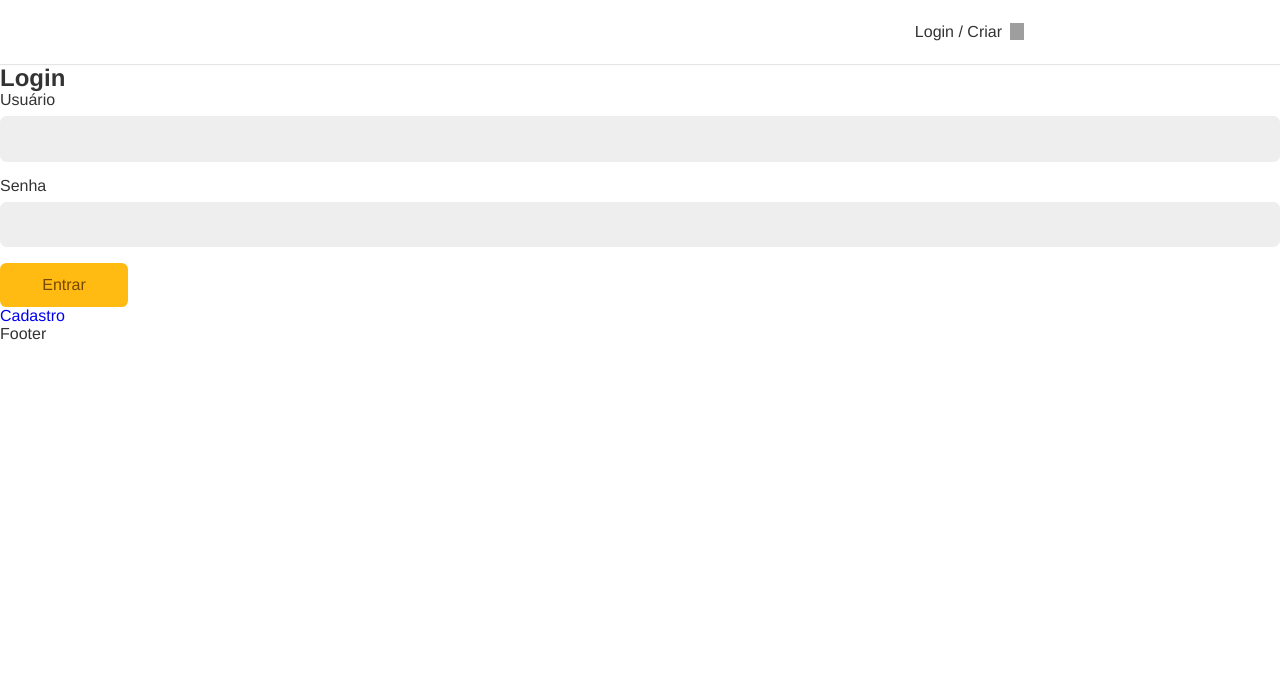
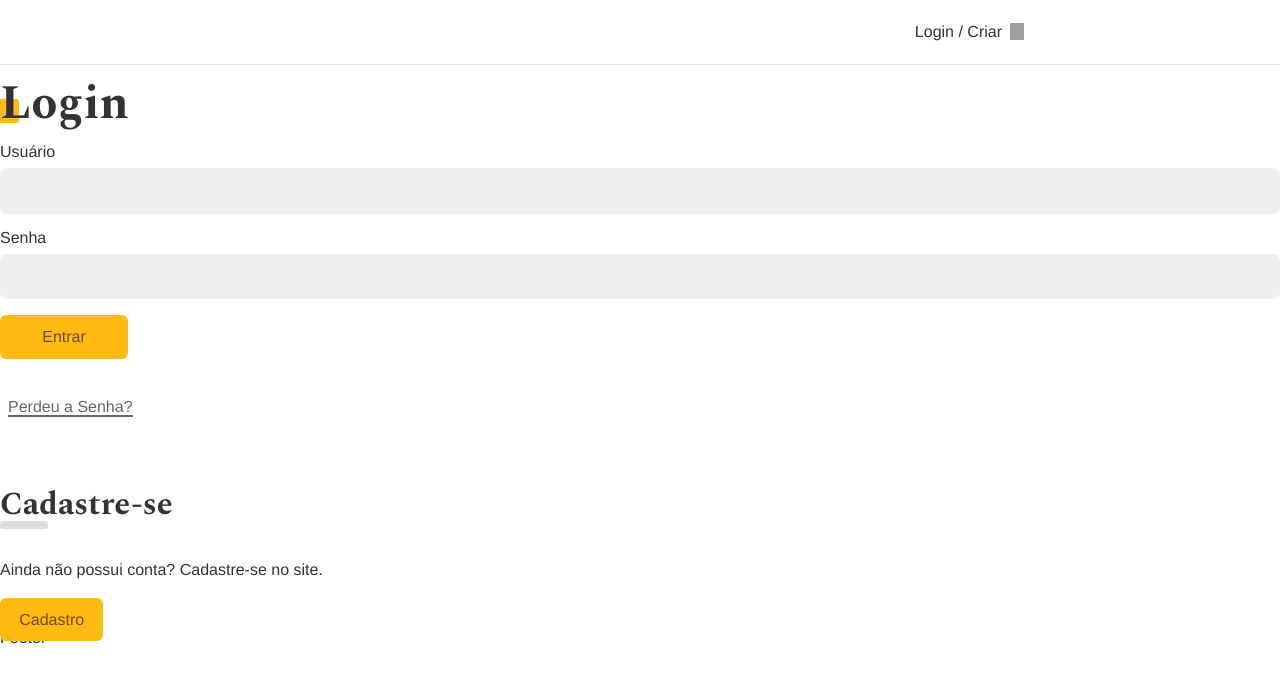
Before and after one commit to klevessonroseno/dogs-react-client, a React (Create React App) app: page /login in a window 1280 px wide. Shown: the top 682 px of the page. Built offline with nearby package versions, Linux system fonts and the light colour scheme; grey boxes are pictures that could not be loaded; some icons are missing.

Commit message:
Creating styles for LoginForm Component

```diff
--- a/src/App.css
+++ b/src/App.css
@@ -1,3 +1,5 @@
+@import url('https://fonts.googleapis.com/css2?family=Spectral:wght@700&display=swap');
+
 * {
   box-sizing: border-box;
 }
@@ -7,7 +9,7 @@
   margin: 0px;
   color: #333;
   --type-first: Helvetica, Arial, sans-serif;
-  --type-second: 'Spectral', Georgia;
+  --type-second: 'Spectral', georgia;
   font-family: var(--type-first);
 }
 
@@ -41,6 +43,7 @@
 
 a {
   text-decoration: none;
+  color: #333;
 }
 
 .container {
@@ -48,3 +51,39 @@
   padding: 0 1rem;
   margin: 0 auto;
 }
+
+.title {
+  font-family: var(--type-second);
+  line-height: 1;
+  font-size: 3rem;
+  margin: 1rem 0;
+  position: relative;
+  z-index: 1;
+}
+
+.title::after {
+  content: '';
+  display: block;
+  width: 1.5rem;
+  height: 1.5rem;
+  background: #fb1;
+  position: absolute;
+  bottom: 5px;
+  left: -5px;
+  border-radius: .2rem;
+  z-index: -1;
+
+}
+
+.animeLeft {
+  opacity: 0;
+  transform: translateX(-20px);
+  animation: animeLeft .3s forwards;
+}
+
+@keyframes animeLeft {
+  to {
+    opacity: 1;
+    transform: initial;
+  }
+}
--- /dev/null
+++ b/src/Components/Helper/Error.js
@@ -0,0 +1,16 @@
+import React from 'react'
+
+const Error = ({ error }) => {
+
+  if (!error) return null;
+
+  return (
+    <p
+      style={{ color: '#f31', margin: '1rem 0' }}
+    >
+      {error}
+    </p>
+  )
+}
+
+export default Error;
--- a/src/Components/Login/LoginForm.js
+++ b/src/Components/Login/LoginForm.js
@@ -5,6 +5,9 @@
 import Button from '../Forms/Button';
 import useForm from '../../Hooks/useForm';
 import { UserContext } from '../../UserContext';
+import Error from '../Helper/Error';
+import styles from './LoginForm.module.css';
+import stylesBtn from '../Forms/Button.module.css';
 
 const LoginForm = () => {
   const username = useForm();
@@ -21,9 +24,9 @@
   }
 
   return (
-    <section>
-      <h1>Login</h1>
-      <form onSubmit={handleSubmit}>
+    <section className='animeLeft'>
+      <h1 className='title'>Login</h1>
+      <form className={styles.form} onSubmit={handleSubmit}>
         <Input
           label={'Usuário'}
           type={'text'}
@@ -41,12 +44,26 @@
         ) : (
           <Button>Entrar</Button>
         )}
-        {error && <p>{error}</p>}
+        {error && <Error error={error} />}
       </form>
-
-      <Link to='/login/criar' >
-        Cadastro
+      <Link className={styles.perdeu} to='/login/perdeu'>
+        Perdeu a Senha?
       </Link>
+      <div className={styles.cadastro}>
+        <h2
+          className={styles.subtitle}
+        >
+          Cadastre-se
+        </h2>
+        <p>
+          Ainda não possui conta? Cadastre-se no site.
+        </p>
+        <Link
+          className={stylesBtn.button}
+          to='/login/criar' >
+          Cadastro
+        </Link>
+      </div>
     </section>
   )
 }
--- /dev/null
+++ b/src/Components/Login/LoginForm.module.css
@@ -0,0 +1,42 @@
+.form {
+  margin-bottom: 2rem;
+}
+
+.perdeu {
+  display: inline-block;
+  color: #666;
+  padding: 0.5rem;
+  line-height: 1;
+}
+
+.perdeu::after {
+  content: '';
+  height: 2px;
+  width: 100%;
+  background: currentColor;
+  display: block;
+}
+
+.cadastro {
+  margin-top: 4rem;
+}
+
+.cadastro p {
+  margin-top: 2rem;
+  margin-bottom: 2rem;
+}
+
+.subtitle {
+  font-family: var(--type-second);
+  line-height: 1;
+  font-size: 2rem;
+}
+
+.subtitle::after {
+  content: '';
+  display: block;
+  background: #ddd;
+  height: 0.5rem;
+  width: 3rem;
+  border-radius: .2rem;
+}
--- a/src/UserContext.js
+++ b/src/UserContext.js
@@ -1,6 +1,5 @@
 import React from 'react';
 import { TOKEN_POST, TOKEN_VALIDATE_POST, USER_GET } from './api';
-
 import { useNavigate } from 'react-router-dom';
 
 export const UserContext = React.createContext();
@@ -12,27 +11,24 @@
   const [error, setError] = React.useState(null);
   const navigate = useNavigate();
 
-  const userLogout = React.useCallback(async () => {
-
-    setData(null);
-    setError(null);
-    setLoading(false);
-    setLogin(false);
-
-    window.localStorage.removeItem('token');
-
-    navigate('/conta');
-
-  }, [navigate]);
+  const userLogout = React.useCallback(
+    function () {
+      setData(null);
+      setError(null);
+      setLoading(false);
+      setLogin(false);
+      window.localStorage.removeItem('token');
+      navigate('/login');
+    },
+    [navigate],
+  );
 
   async function getUser(token) {
     const { url, options } = USER_GET(token);
     const response = await fetch(url, options);
     const json = await response.json();
-
     setData(json);
-    setLoading(true);
-
+    setLogin(true);
   }
 
   async function userLogin(username, password) {
@@ -40,11 +36,7 @@
       setError(null);
       setLoading(true);
 
-      const { url, options } = TOKEN_POST({
-        username,
-        password,
-      });
-
+      const { url, options } = TOKEN_POST({ username, password });
       const response = await fetch(url, options);
 
       if (!response.ok) throw new Error('Usuário ou senha inválido.');
@@ -52,24 +44,20 @@
       const { token } = await response.json();
 
       window.localStorage.setItem('token', token);
-
       await getUser(token);
-      navigate('/conta')
-
-    } catch (error) {
-
-      setError(error.message);
+      navigate('/conta');
+    } catch (err) {
+      setError(err.message);
       setLogin(false);
 
     } finally {
-      setLoading(false)
+      setLoading(false);
     }
   }
 
   React.useEffect(() => {
     async function autoLogin() {
       const token = window.localStorage.getItem('token');
-
       if (token) {
         try {
           setError(null);
@@ -78,27 +66,31 @@
           const { url, options } = TOKEN_VALIDATE_POST(token);
           const response = await fetch(url, options);
 
-          if (!response.ok) throw new Error('Token Inválido.');
+          if (!response.ok) throw new Error('Token inválido');
 
           await getUser(token);
-
-        } catch (error) {
-          await userLogout();
+        } catch (err) {
+          userLogout();
         } finally {
           setLoading(false);
         }
       }
     }
-
     autoLogin();
-
   }, [userLogout]);
 
   return (
     <UserContext.Provider
-      value={{ userLogin, userLogout, data, error, loading, login }}
+      value={{
+        userLogin,
+        userLogout,
+        data,
+        error,
+        loading,
+        login,
+      }}
     >
       {children}
     </UserContext.Provider>
-  )
-}
+  );
+};
```
